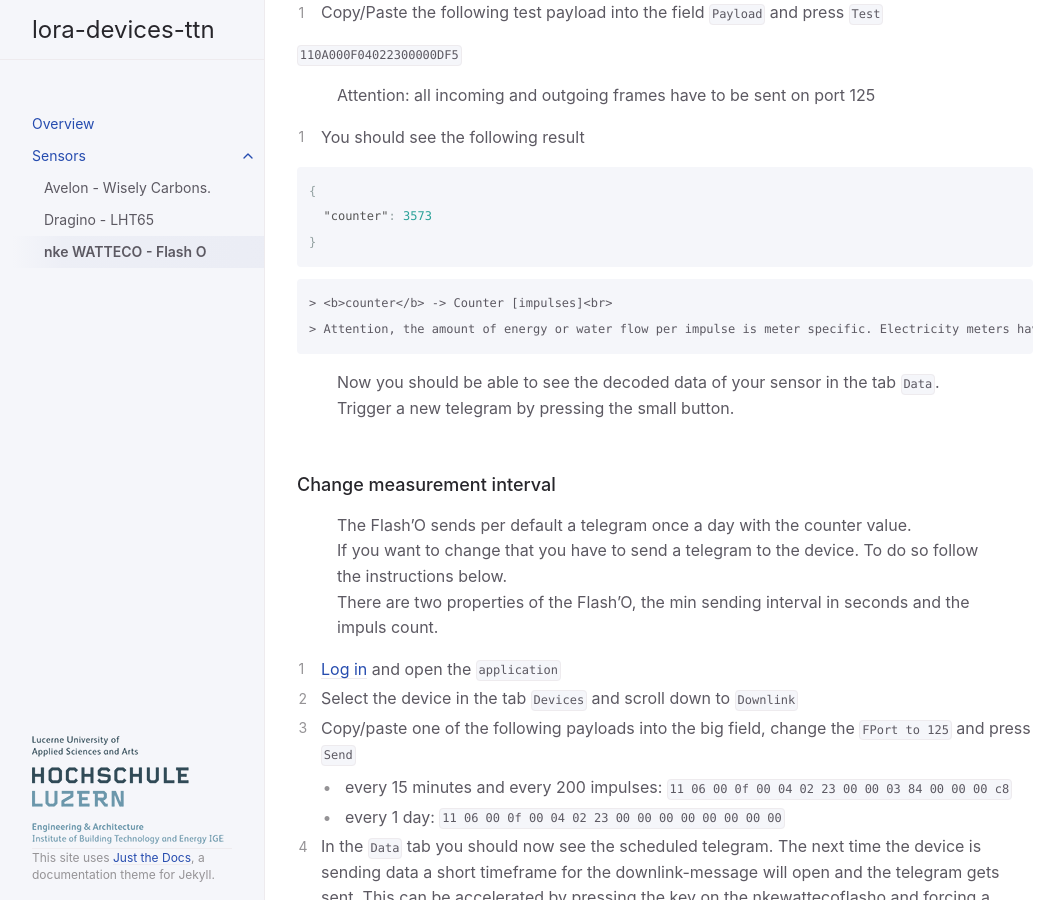
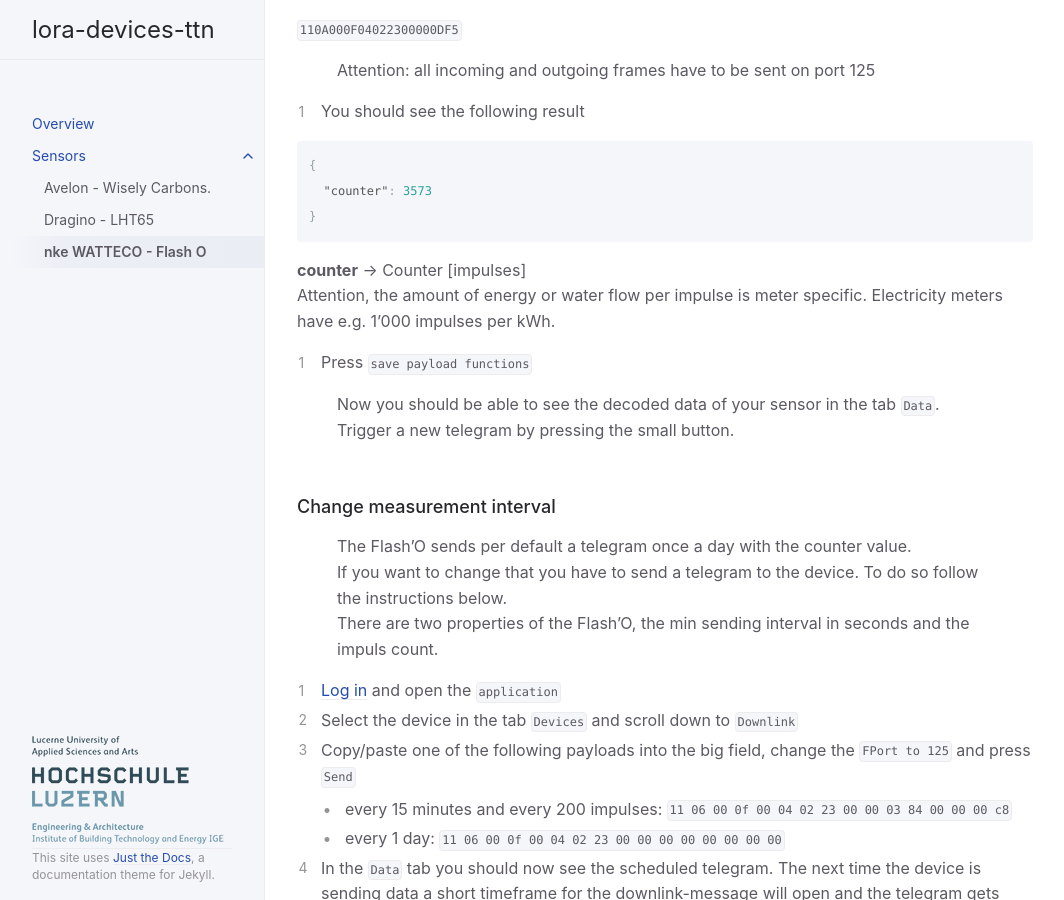
Before and after one commit to hslu-ige-laes/lora-devices-ttn, a Jekyll site: the page built from docs/sensors/nke-watteco-flash-o.md, in a window 1280 px wide and 900 px high, scrolled down 4255 px. Shown: the whole window, without its empty margins (107-1171 px from the left). Built offline with Jekyll 4.4.1, drawn with Linux system fonts in a browser that asks for light colours.

````diff
--- a/docs/sensors/nke-watteco-flash-o.md
+++ b/docs/sensors/nke-watteco-flash-o.md
@@ -109,7 +109,6 @@ The Flash'O detects the impulses of flashin LED's from pulse meters: e.g. water,
 
 ```javascript
 function Decoder(bytes, port) {
-
   var decoded = {};
   var index = 7;
 
@@ -136,8 +135,10 @@ function Decoder(bytes, port) {
 }
 ```
 
-	> <b>counter</b> -> Counter [impulses]<br>
-	> Attention, the amount of energy or water flow per impulse is meter specific. Electricity meters have e.g. 1'000 impulses per kWh.
+
+<b>counter</b> -> Counter [impulses]<br>
+Attention, the amount of energy or water flow per impulse is meter specific. Electricity meters have e.g. 1'000 impulses per kWh.
+
 5. Press `save payload functions`
 
 > Now you should be able to see the decoded data of your sensor in the tab `Data`.<br>
````
